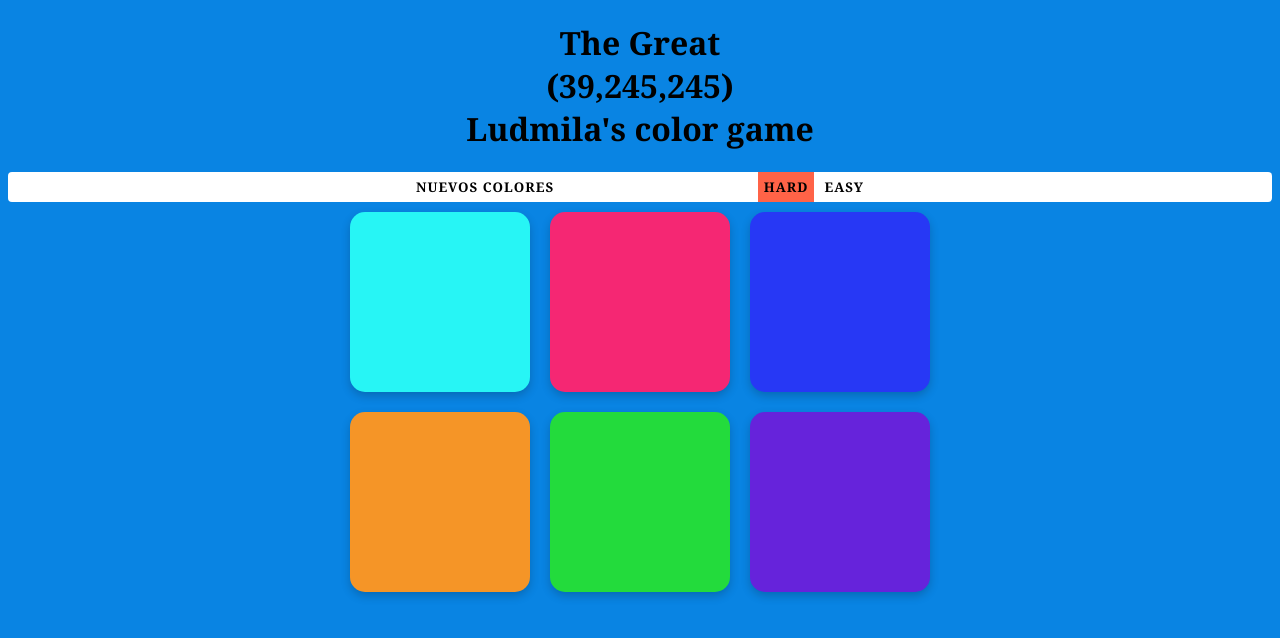
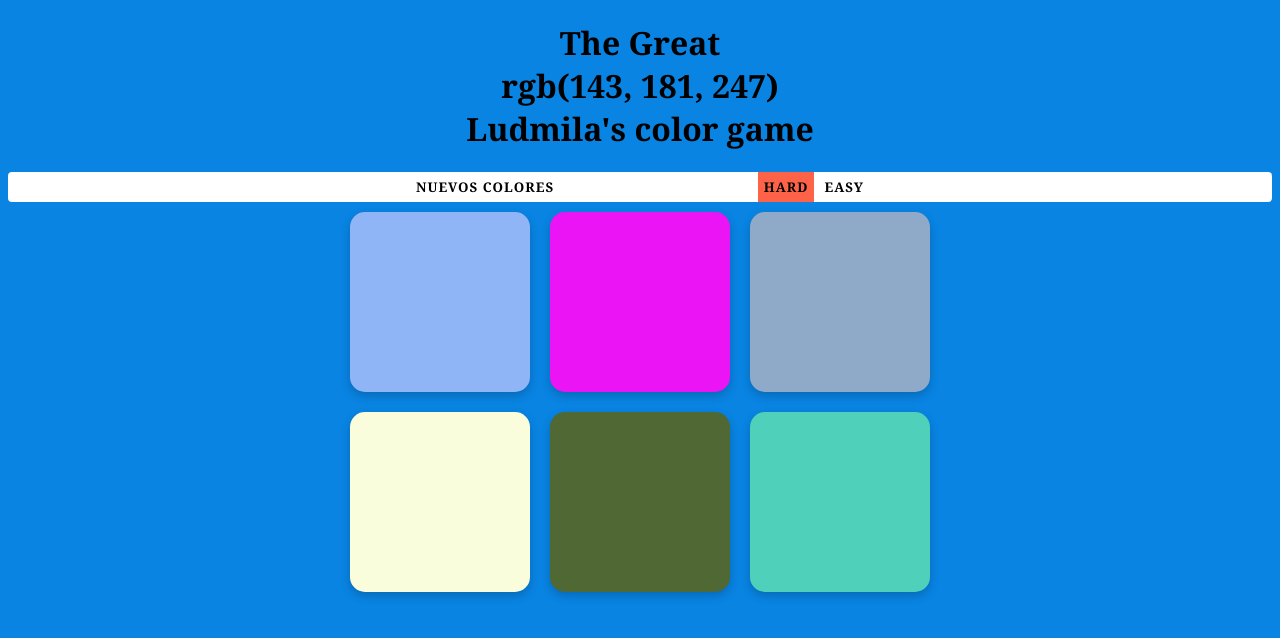
Before and after one commit to gomezludmila024-jpg/MY-PORTFOLIO, a plain HTML site: page desafios.html/proyecto-color-game/index.html in a window 1280 px wide. Drawn offline with Linux system fonts and the light colour scheme.

```diff
--- a/desafios.html/proyecto-color-game/colorgame.js
+++ b/desafios.html/proyecto-color-game/colorgame.js
@@ -17,17 +17,17 @@ let juego = {
     intentos: 0,
     terminado: false,
     colorAleatorio: function() {
-    let r = math.floor (math.random() * 256);
-    let g = math.floor(math.random() * 256);
-    let b = math.floor(math.random() * 256);
-    return [r, g, b];
+    let r = Math.floor(Math.random() * 256);
+    let g = Math.floor(Math.random() * 256);
+    let b = Math.floor(Math.random() * 256);
+    return "rgb(" + r + ", " + g + ", " + b + ")";
 
 
     },
     generarColores: function(cantidad) {
         let arr = [] ;
         for (let i = 0; i < cantidad; i++) {
-            arr.push(thus.colorAleatorio()) ;
+            arr.push(this.colorAleatorio()) ;
 
         }
         return arr;
@@ -43,15 +43,15 @@ let juego = {
 
     adivinar: function (numero) {
         let indicereal = numero -1;
-        if(this.colores [indicereal].toString() === this.colorGanador.toString()) {
+        if(this.colores [indicereal] === this.colorGanador) {
             mensaje.textContent = "¡correcto!";
             cambiarColores(this.colorGanador) ;
-            titulo.style.backgroundcolor = "rgb(" + this.colorGanador[0] + ", " + this.colorGanador[1] + ", " + this.colorGanador[2] + ")" ;
+            titulo.style.backgroundColor = this.colorGanador ;
             console.log("correcto");
 
         } else {
             cuadrados[indicereal].style.backgroundColor = "#232323";
-            cuadrados[indicereal].style.display = "none" ;
+
             mensaje.textContent = "¡Intentalo nuevamente!" ;
 
         }
@@ -72,13 +72,13 @@ let botonDificil = document.querySelector("#hard") ;
 function  pintarTablero() {
 for (let i = 0; i < 6; i++) {
     if (juego.colores[i]) {
-        cuadrados[i].style.backgroundColor = "rgb(" + juego.colores[i][0] + "," + juego.colores[i][1] + ", " + juego.colores[i][2] + ")";
+        cuadrados[i].style.backgroundColor =juego.colores[i];
         cuadrados[i].style.display = "block" ;
 
 
-        }
 
-             else {
+
+        } else {
             cuadrados[i].style.display = "none";
         }
 
@@ -88,19 +88,24 @@ for (let i = 0; i < 6; i++) {
 
     }
     if (colorDisplay && juego.colorGanador) {
-        colorDisplay.textContent = "(" + juego.colorGanador.join(",") + ")" ;
+        colorDisplay.textContent = juego.colorGanador
 
+    }
     }
     function cambiarColores(color) {
     for (let i = 0; i < cuadrados.length; i++) {
-    cuadrados[i].style.backgroundColor = "rgb(" + color[0]  + ", "  + color[1] + ", " + color[2]  + ")"  ;
+    cuadrados[i].style.backgroundColor = color;
 
+
+    } if (titulo) {
+    titulo.style.backgroundColor = color;
     }
 
-    }
+
 
 }
 function nuevojuego() {
+    juego.colores = juego.generarColores(6) ;
     juego.elegircolorGanador() ;
     pintarTablero();
 
```
Also changed, not shown: index.html (+29 -1 lines), fotos/flor.jpg (added), fotos/prin.jpg (added).
